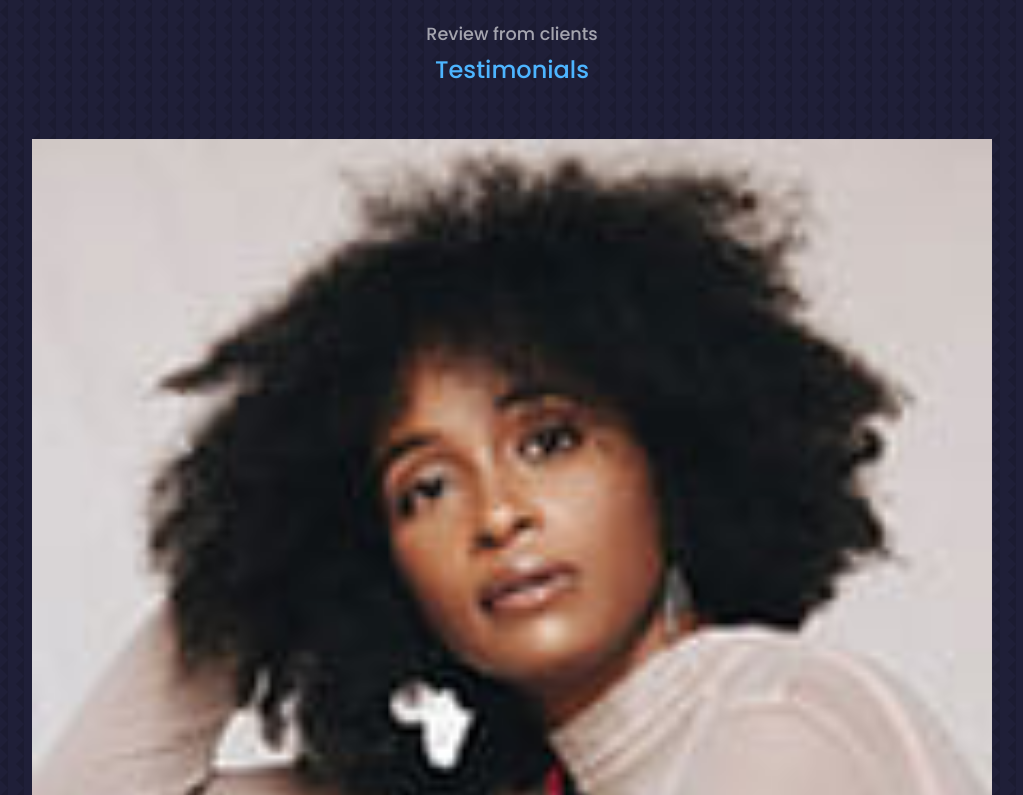
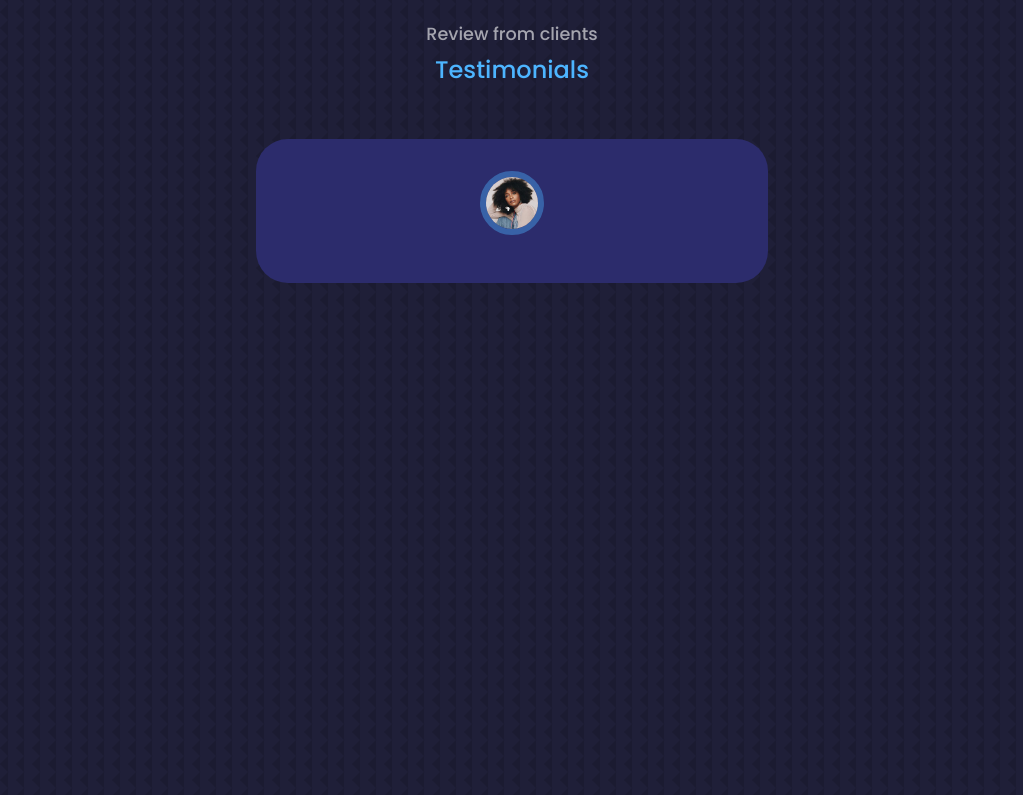
Before and after one commit to Jeremiah-Silva/jeremiah--portfolio, a React (Create React App) app: page / in a window 1280 px wide. Shown: the part 4620-5415 px from the top of the page, without its empty margins (128-1151 px from the left). Built offline with nearby package versions, Linux system fonts and the light colour scheme.

Commit message:
Updated File

```diff
--- a/src/components/testimonials/testimonials.css
+++ b/src/components/testimonials/testimonials.css
@@ -0,0 +1,46 @@
+.container.testimonials__container{
+    width: 40%;
+}
+
+.client__avatar {
+    width: 4rem;
+    aspect-ratio: 1/1;
+    overflow: hidden;
+    border-radius: 50%;
+    margin: 0 auto 1rem;
+    border: 0.4rem solid var(--color-primary-variant);
+}
+
+.testimonial {
+    background: var(--color-bg-variant);
+    text-align: center;
+    padding: 2rem;
+    border-radius: 2rem;
+    user-select: none;
+}
+
+.client__review {
+    color: var(--color-light);
+    font-weight: 300;
+    display: block;
+    width: 80%;
+    margin: 0.8rem auto 0;
+}
+
+/* ================ MEDIA QUERIES (MEDIUM DEVICES) ================ */
+@media screen and (max-width: 1024px) {
+    .container.container.testimonials__container {
+        width: 60%;
+    }
+}
+
+/* ================ MEDIA QUERIES (SMALL DEVICES) ================ */
+@media screen and (max-width: 600px) {
+    .services__container {
+        width: var(container-width-sm);
+    }
+
+    .client__review {
+        width: var(--container-width-sm);
+    }
+}
```
